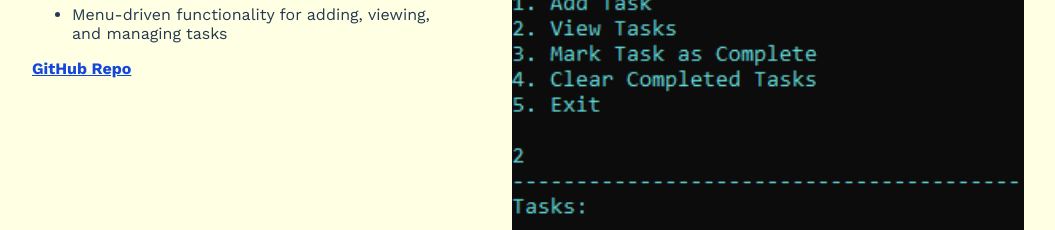
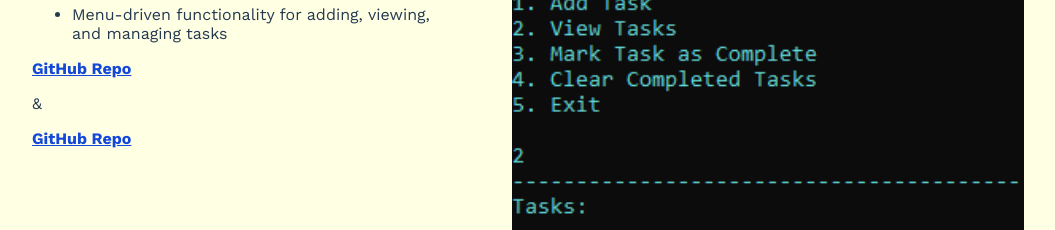
Before and after one commit to B-Timok/Web-Portfolio, a plain HTML site: page index.html in a window 1280 px wide. Shown: the part 1941-2171 px from the top of the page, without its empty margins (112-1167 px from the left). Drawn offline with nearby package versions, Linux system fonts and the light colour scheme.

Commit message:
Update index.html

```diff
--- a/index.html
+++ b/index.html
@@ -73,6 +73,8 @@
             <li>Menu-driven functionality for adding, viewing, and managing tasks</li>
           </ul>
           <a href="https://github.com/B-Timok/SideProjects/tree/main/csharpProjects/ToDoListApp" target="_blank">GitHub Repo</a>
+          <p>&</p>
+          <a href="https://github.com/B-Timok/TicTacToe" target="_blank">GitHub Repo</a>
         </div>
         <img class="article-img" src="images/todolist1.png"/>
       </article>
```
